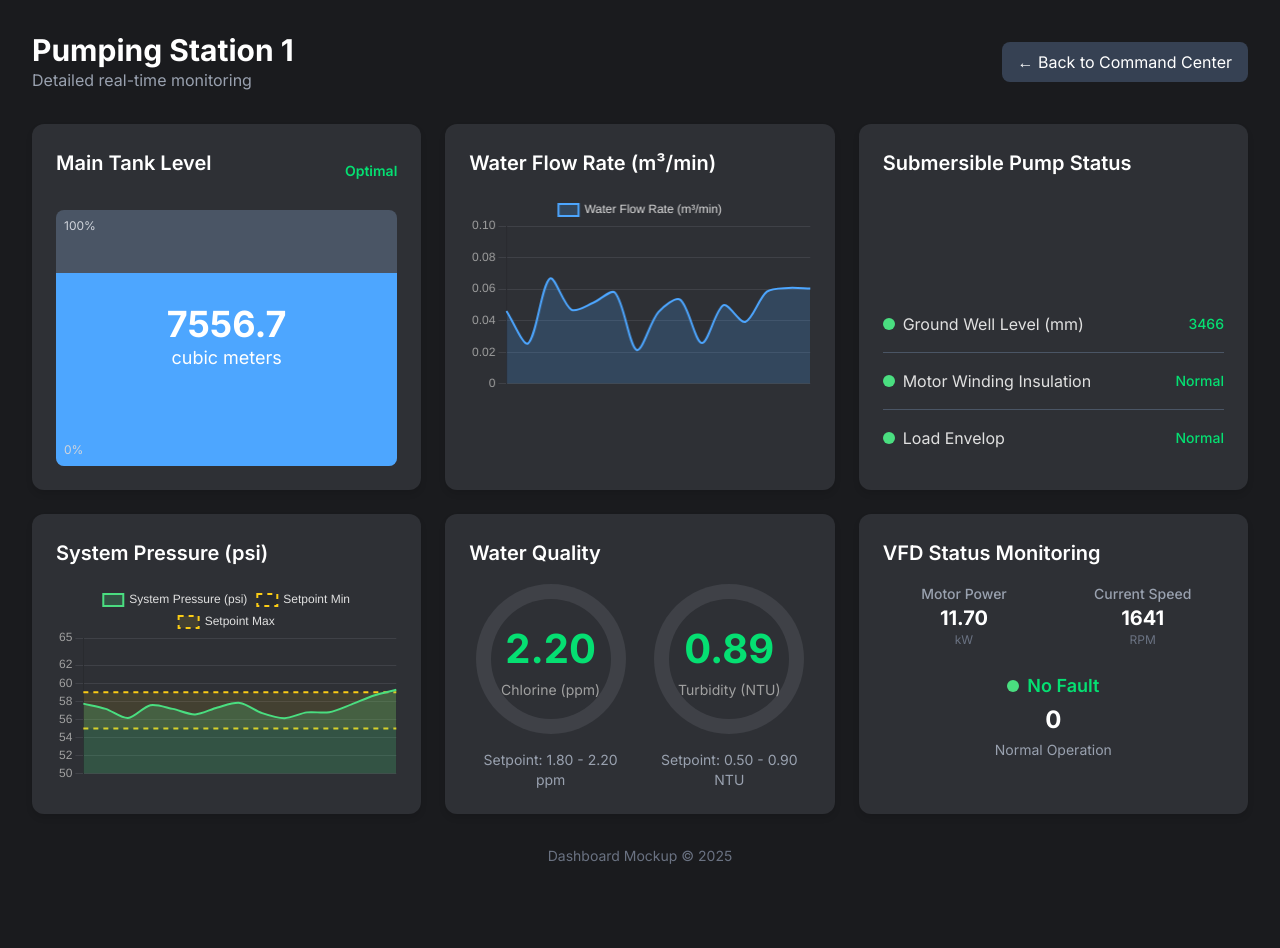
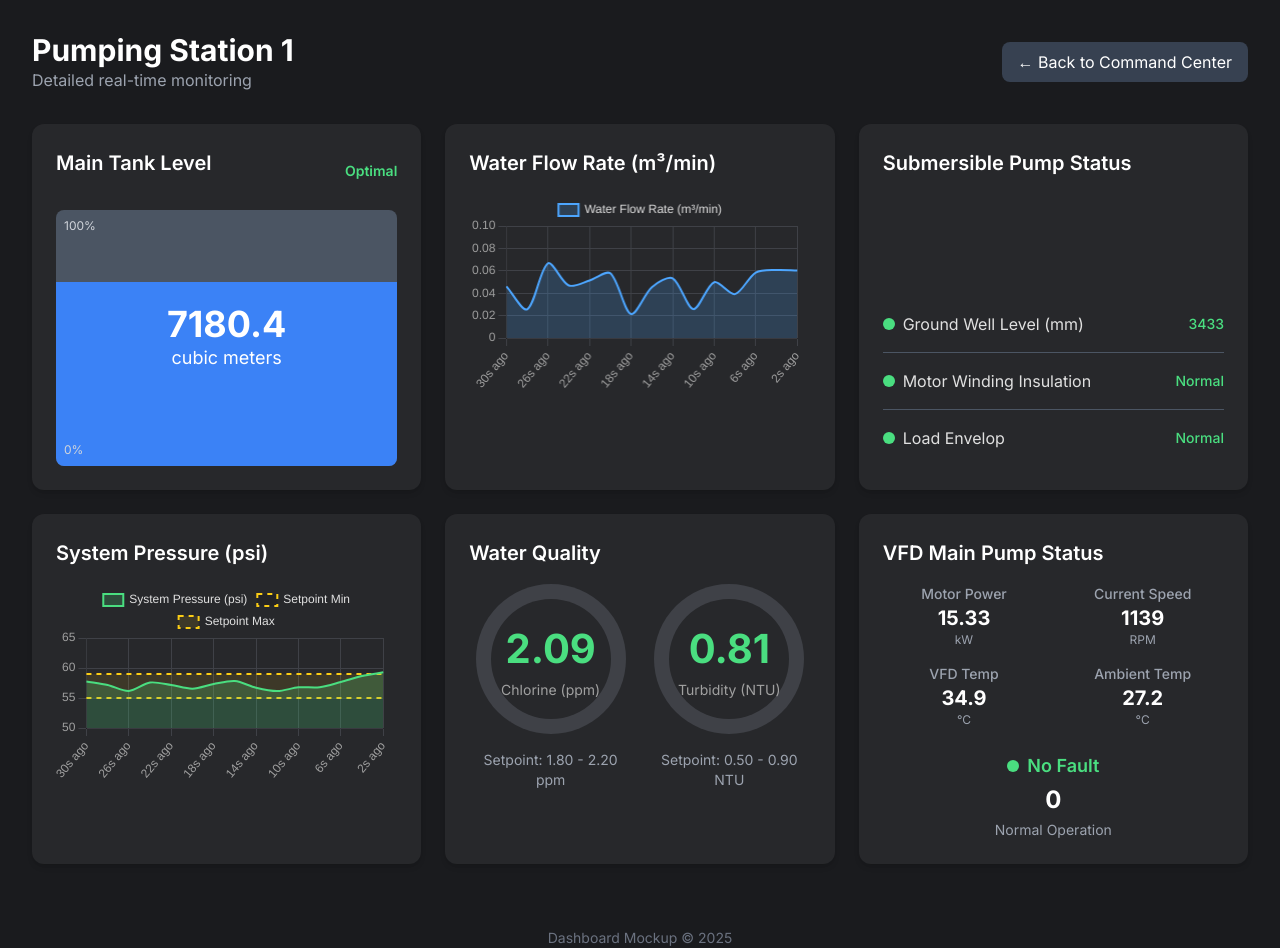
Before and after one commit to FafaThomas/AWS-Centrallized-Water-Data-Sample, a website: page Mock_Grafana_Realtime_Dashboard.html in a window 1280 px wide. Both pictures are taken after a click on the element 243 px from the left and 335 px from the top of the page. Before the commit the page ends 898 px from the top, so only its background shows below. Drawn offline with nearby package versions, Linux system fonts and the light colour scheme.

Commit message:
Final edit on Grafana Mock Dashboard

```diff
--- a/Mock_Grafana_Realtime_Dashboard.html
+++ b/Mock_Grafana_Realtime_Dashboard.html
@@ -8,7 +8,7 @@
         Original file linked to a local stylesheet.
         Replacing with Tailwind CDN for correct display in this environment.
     -->
-    <link href="./dist/output.css" rel="stylesheet">
+    <script src="https://cdn.tailwindcss.com"></script>
     <link rel="preconnect" href="https://fonts.googleapis.com">
     <link rel="preconnect" href="https://fonts.gstatic.com" crossorigin>
     <link href="https://fonts.googleapis.com/css2?family=Inter:wght@400;500;600;700&display=swap" rel="stylesheet">
@@ -33,94 +33,30 @@
                 grid-template-columns: repeat(3, 1fr);
             }
         }
+        .container {
+            width: 100%;
+            max-width: 1400px;
+            margin-left: auto;
+            margin-right: auto;
+            padding: 2rem;
+        }
         .panel {
-            background-color: #2e3035;
+            background-color: #27282b;
             padding: 1.5rem;
             border-radius: 0.75rem;
-            box-shadow: 0 4px 6px rgba(0, 0, 0, 0.1);
+            box-shadow: 0 4px 6px -1px rgba(0, 0, 0, 0.1), 0 2px 4px -2px rgba(0, 0, 0, 0.1);
             position: relative;
         }
         .panel-title {
             font-size: 1.25rem;
             font-weight: 600;
             margin-bottom: 1rem;
-            color: #ffffff;
-        }
-        .gauge-container {
-            width: 100%;
-            height: 100%;
-            display: flex;
-            align-items: center;
-            justify-content: center;
-            flex-direction: column;
-        }
-        .gauge-circle {
-            position: relative;
-            width: 150px;
-            height: 150px;
-            border-radius: 50%;
-            background-color: #3f4147;
-            display: flex;
-            align-items: center;
-            justify-content: center;
-        }
-        .gauge-inner-circle {
-            width: 120px;
-            height: 120px;
-            border-radius: 50%;
-            background-color: #2e3035;
-            display: flex;
-            flex-direction: column;
-            align-items: center;
-            justify-content: center;
-        }
-        .gauge-value {
-            font-size: 2.5rem;
-            font-weight: 700;
-        }
-        .gauge-label {
-            font-size: 0.875rem;
-            color: #a0a0a0;
-        }
-        .water-level {
-            background-color: #4da6ff;
-            transition: height 0.5s ease-in-out;
-            position: absolute;
-            bottom: 0;
-            left: 0;
-            right: 0;
-            border-bottom-left-radius: 0.75rem;
-            border-bottom-right-radius: 0.75rem;
-        }
-        .tank-fill {
-            height: 0;
-            background-color: #4da6ff;
-            transition: height 0.5s ease-in-out;
-            position: absolute;
-            bottom: 0;
-            left: 0;
-            right: 0;
+            color: #fff;
         }
         .chart-container {
             position: relative;
             height: 200px;
             width: 100%;
-        }
-        .status-dot {
-            width: 0.75rem;
-            height: 0.75rem;
-            border-radius: 50%;
-            display: inline-block;
-            margin-right: 0.5rem;
-        }
-        .status-dot-green {
-            background-color: #4ade80;
-        }
-        .status-dot-red {
-            background-color: #f87171;
-        }
-        .status-dot-yellow {
-            background-color: #facc15;
         }
         .site-card {
             cursor: pointer;
@@ -130,8 +66,6 @@
             transform: translateY(-5px);
             box-shadow: 0 10px 15px rgba(0, 0, 0, 0.2);
         }
-
-        /* New styles for better aesthetic */
         .zone-container {
             border: 1px solid #3f4147;
             border-radius: 0.75rem;
@@ -157,18 +91,81 @@
             font-size: 0.75rem;
             color: #a0a0a0;
         }
+        .status-dot {
+            width: 0.75rem;
+            height: 0.75rem;
+            border-radius: 9999px;
+            display: inline-block;
+            margin-right: 0.5rem;
+        }
+        .status-dot-green {
+            background-color: #4ade80;
+        }
+        .status-dot-red {
+            background-color: #f87171;
+        }
+        .status-dot-yellow {
+            background-color: #facc15;
+        }
+        .gauge-container {
+            width: 100%;
+            height: 100%;
+            display: flex;
+            align-items: center;
+            justify-content: center;
+            flex-direction: column;
+        }
+        .gauge-circle {
+            position: relative;
+            width: 150px;
+            height: 150px;
+            border-radius: 50%;
+            background-color: #3f4147;
+            display: flex;
+            align-items: center;
+            justify-content: center;
+        }
+        .gauge-inner-circle {
+            width: 120px;
+            height: 120px;
+            border-radius: 50%;
+            background-color: #27282b;
+            display: flex;
+            flex-direction: column;
+            align-items: center;
+            justify-content: center;
+        }
+        .gauge-value {
+            font-size: 2.5rem;
+            font-weight: 700;
+        }
+        .gauge-label {
+            font-size: 0.875rem;
+            color: #a0a0a0;
+        }
+        .tank-fill {
+            height: 0;
+            background-color: #3b82f6;
+            transition-property: height;
+            transition-duration: 500ms;
+            transition-timing-function: cubic-bezier(0.4, 0, 0.2, 1);
+            position: absolute;
+            bottom: 0;
+            left: 0;
+            right: 0;
+        }
     </style>
 </head>
-<body class="p-8">
+<body class="bg-[#1a1b1e] text-[#e0e0e0]">
 
     <!-- Main Command Center View -->
-    <div id="command-center-view">
+    <div id="command-center-view" class="container">
         <header class="flex items-center justify-between mb-8">
             <div>
                 <h1 class="text-3xl font-bold text-white">Water Distribution Command Center</h1>
                 <p class="text-gray-400">Overview of all district sites</p>
             </div>
-        <a href="index.html" class="bg-blue-600 hover:bg-blue-700 text-white font-medium py-2 px-6 rounded-full transition duration-300">
+            <a href="index.html" class="bg-[#2563eb] hover:bg-[#1d4ed8] text-white font-medium py-2 px-6 rounded-full transition duration-300">
                 Home
             </a>
         </header>
@@ -179,8 +176,8 @@
         </main>
     </div>
 
-    <!-- Site Dashboard View (Unchanged as per your request) -->
-    <div id="site-dashboard-view" class="hidden">
+    <!-- Site Dashboard View -->
+    <div id="site-dashboard-view" class="container hidden">
         <header class="mb-8 flex items-center justify-between">
             <div>
                 <h1 id="dashboard-site-name" class="text-3xl font-bold text-white"></h1>
@@ -279,19 +276,32 @@
                 </div>
             </div>
 
-            <!-- Panel 6: VFD Fault Status -->
+            <!-- Panel 6: VFD Main Pump Status -->
             <div class="panel">
-                <div class="panel-title">VFD Status Monitoring</div>
+                <div class="panel-title">VFD Main Pump Status</div>
+                <!-- CHANGES: Added VFD and Ambient Temp to VFD Panel -->
                 <div class="grid grid-cols-2 gap-4 mt-2">
                     <div class="flex flex-col items-center justify-center text-center">
                         <p class="text-sm font-medium text-gray-400">Motor Power</p>
                         <p id="motor-power-value" class="text-xl font-bold text-white"></p>
-                        <p class="text-xs text-gray-500">kW</p>
+                        <p class="text-xs text-gray-400">kW</p>
                     </div>
                     <div class="flex flex-col items-center justify-center text-center">
                         <p class="text-sm font-medium text-gray-400">Current Speed</p>
                         <p id="motor-speed-value" class="text-xl font-bold text-white"></p>
-                        <p class="text-xs text-gray-500">RPM</p>
+                        <p class="text-xs text-gray-400">RPM</p>
+                    </div>
+                    <!-- New VFD Temperature metric -->
+                    <div class="flex flex-col items-center justify-center text-center">
+                        <p class="text-sm font-medium text-gray-400">VFD Temp</p>
+                        <p id="vfd-temp-value" class="text-xl font-bold text-white"></p>
+                        <p class="text-xs text-gray-400">&deg;C</p>
+                    </div>
+                    <!-- New Ambient Room Temperature metric -->
+                    <div class="flex flex-col items-center justify-center text-center">
+                        <p class="text-sm font-medium text-gray-400">Ambient Temp</p>
+                        <p id="ambient-temp-value" class="text-xl font-bold text-white"></p>
+                        <p class="text-xs text-gray-400">&deg;C</p>
                     </div>
                 </div>
                 <div class="mt-6 flex flex-col items-center justify-center text-center">
@@ -333,6 +343,9 @@
                         vfdFaultCode: 0,
                         motorPower: 15.5,
                         motorSpeed: 1500,
+                        // CHANGES: Added VFD and Ambient Temp to each station
+                        vfdTemp: 45,
+                        ambientTemp: 28,
                         flowRate: 0.045,
                         flowRateData: Array.from({ length: 15 }, () => Math.random() * 0.05 + 0.02),
                         pressureData: Array.from({ length: 15 }, () => 57 + (Math.random() * 2) - 1),
@@ -355,6 +368,9 @@
                         vfdFaultCode: 0,
                         motorPower: 12.0,
                         motorSpeed: 1800,
+                        // CHANGES: Added VFD and Ambient Temp to each station
+                        vfdTemp: 48,
+                        ambientTemp: 31,
                         flowRate: 0.032,
                         flowRateData: Array.from({ length: 15 }, () => Math.random() * 0.05 + 0.02),
                         pressureData: Array.from({ length: 15 }, () => 57 + (Math.random() * 2) - 1),
@@ -377,6 +393,9 @@
                         vfdFaultCode: 10,
                         motorPower: 18.2,
                         motorSpeed: 1650,
+                        // CHANGES: Added VFD and Ambient Temp to each station
+                        vfdTemp: 55,
+                        ambientTemp: 35,
                         flowRate: 0.061,
                         flowRateData: Array.from({ length: 15 }, () => Math.random() * 0.05 + 0.02),
                         pressureData: Array.from({ length: 15 }, () => 57 + (Math.random() * 2) - 1),
@@ -404,6 +423,9 @@
                         vfdFaultCode: 0,
                         motorPower: 14.8,
                         motorSpeed: 1900,
+                        // CHANGES: Added VFD and Ambient Temp to each station
+                        vfdTemp: 42,
+                        ambientTemp: 26,
                         flowRate: 0.055,
                         flowRateData: Array.from({ length: 15 }, () => Math.random() * 0.05 + 0.02),
                         pressureData: Array.from({ length: 15 }, () => 57 + (Math.random() * 2) - 1),
@@ -426,6 +448,9 @@
                         vfdFaultCode: 0,
                         motorPower: 10.5,
                         motorSpeed: 1750,
+                        // CHANGES: Added VFD and Ambient Temp to each station
+                        vfdTemp: 50,
+                        ambientTemp: 30,
                         flowRate: 0.021,
                         flowRateData: Array.from({ length: 15 }, () => Math.random() * 0.05 + 0.02),
                         pressureData: Array.from({ length: 15 }, () => 57 + (Math.random() * 2) - 1),
@@ -448,6 +473,9 @@
                         vfdFaultCode: 21,
                         motorPower: 22.0,
                         motorSpeed: 2100,
+                        // CHANGES: Added VFD and Ambient Temp to each station
+                        vfdTemp: 58,
+                        ambientTemp: 38,
                         flowRate: 0.088,
                         flowRateData: Array.from({ length: 15 }, () => Math.random() * 0.05 + 0.02),
                         pressureData: Array.from({ length: 15 }, () => 57 + (Math.random() * 2) - 1),
@@ -580,8 +608,7 @@
                             renderSiteDashboard();
                         });
                     } else {
-                        card.style.opacity = 0.5; // Visually indicate it's offline
-                        card.style.cursor = 'not-allowed';
+                        card.classList.add('opacity-50', 'cursor-not-allowed'); // Visually indicate it's offline
                     }
                     stationsContainer.appendChild(card);
                 }
@@ -628,17 +655,15 @@
             levelValue.textContent = `${cubicMeters.toFixed(1)}`; // Display cubic meters
 
             // Adjust status text based on percentage
+            levelStatus.classList.remove('text-green-400', 'text-yellow-400', 'text-red-400');
             if (percentage < 20) {
                 levelStatus.textContent = "Low Level";
-                levelStatus.classList.remove('text-green-400', 'text-yellow-400');
                 levelStatus.classList.add('text-red-400');
             } else if (percentage > 80) {
                 levelStatus.textContent = "High Level";
-                levelStatus.classList.remove('text-green-400', 'text-red-400');
                 levelStatus.classList.add('text-yellow-400');
             } else {
                 levelStatus.textContent = "Optimal";
-                levelStatus.classList.remove('text-red-400', 'text-yellow-400');
                 levelStatus.classList.add('text-green-400');
             }
         }
@@ -732,6 +757,9 @@
             const vfdDot = document.getElementById('vfd-status-dot');
             const motorPowerValue = document.getElementById('motor-power-value');
             const motorSpeedValue = document.getElementById('motor-speed-value');
+            // CHANGES: Get new temperature elements
+            const vfdTempValue = document.getElementById('vfd-temp-value');
+            const ambientTempValue = document.getElementById('ambient-temp-value');
 
             // Update VFD fault display
             vfdCode.textContent = station.vfdFaultCode;
@@ -752,6 +780,10 @@
             // Update motor power and speed display
             motorPowerValue.textContent = station.motorPower.toFixed(2);
             motorSpeedValue.textContent = station.motorSpeed;
+
+            // CHANGES: Update new temperature values
+            vfdTempValue.textContent = station.vfdTemp.toFixed(1);
+            ambientTempValue.textContent = station.ambientTemp.toFixed(1);
         }
 
         // Update all panels for a specific site
@@ -767,7 +799,9 @@
             const station = getStationById(stationId);
             if (!station) return;
             const ctx = document.getElementById('flow-rate-chart').getContext('2d');
-            const timeLabels = Array.from({ length: 15 }, (_, i) => `${i * 5} sec ago`);
+
+            // CHANGES: Generate labels for the x-axis to show "seconds ago".
+            const timeLabels = Array.from({ length: 15 }, (_, i) => `${30 - (i * 2)}s ago`);
 
             station.flowChartInstance = new Chart(ctx, {
                 type: 'line',
@@ -788,9 +822,11 @@
                     responsive: true,
                     maintainAspectRatio: false,
                     scales: {
+                        // CHANGES: The x-axis is now explicitly configured to use the time labels.
                         x: {
-                            display: false,
-                            grid: { color: '#3f4147' }
+                            display: true,
+                            grid: { color: '#3f4147' },
+                            ticks: { color: '#a0a0a0' }
                         },
                         y: {
                             beginAtZero: true,
@@ -826,7 +862,9 @@
             const station = getStationById(stationId);
             if (!station) return;
             const ctx = document.getElementById('pressure-chart').getContext('2d');
-            const timeLabels = Array.from({ length: 15 }, (_, i) => `${i * 5} sec ago`);
+
+            // CHANGES: Generate labels for the x-axis to show "seconds ago".
+            const timeLabels = Array.from({ length: 15 }, (_, i) => `${30 - (i * 2)}s ago`);
 
             station.pressureChartInstance = new Chart(ctx, {
                 type: 'line',
@@ -870,9 +908,11 @@
                     responsive: true,
                     maintainAspectRatio: false,
                     scales: {
+                        // CHANGES: The x-axis is configured to use the new time labels.
                         x: {
-                            display: false,
-                            grid: { color: '#3f4147' }
+                            display: true,
+                            grid: { color: '#3f4147' },
+                            ticks: { color: '#a0a0a0' }
                         },
                         y: {
                             beginAtZero: false,
@@ -995,6 +1035,16 @@
                     station.motorPower = (Math.random() * 20) + 5;
                     station.motorSpeed = Math.floor(Math.random() * 1000) + 1000;
 
+                    // CHANGES: Simulate VFD and Ambient Temp
+                    // First, update the ambient temp
+                    station.ambientTemp += (Math.random() * 1) - 0.5;
+                    station.ambientTemp = Math.max(15, Math.min(45, station.ambientTemp));
+
+                    // Then, calculate VFD temp to be logically higher than ambient
+                    // VFD temp is based on motor power and ambient temp
+                    station.vfdTemp = station.ambientTemp + (station.motorPower / 2) + (Math.random() * 3);
+                    station.vfdTemp = Math.max(station.ambientTemp + 5, Math.min(70, station.vfdTemp));
+
                     // Update chart data
                     updateFlowRateChart(stationId);
                     updatePressureChart(stationId);
@@ -1027,6 +1077,7 @@
         // Initial setup on window load
         window.onload = function() {
             renderCommandCenter();
+            // CHANGES: The charts are updated every 2 seconds, which aligns with the x-axis labels.
             setInterval(simulateAllData, 2000); // Update every 2 seconds
         };
     </script>
```
Lines whose indentation alone changed are shown as unchanged.
